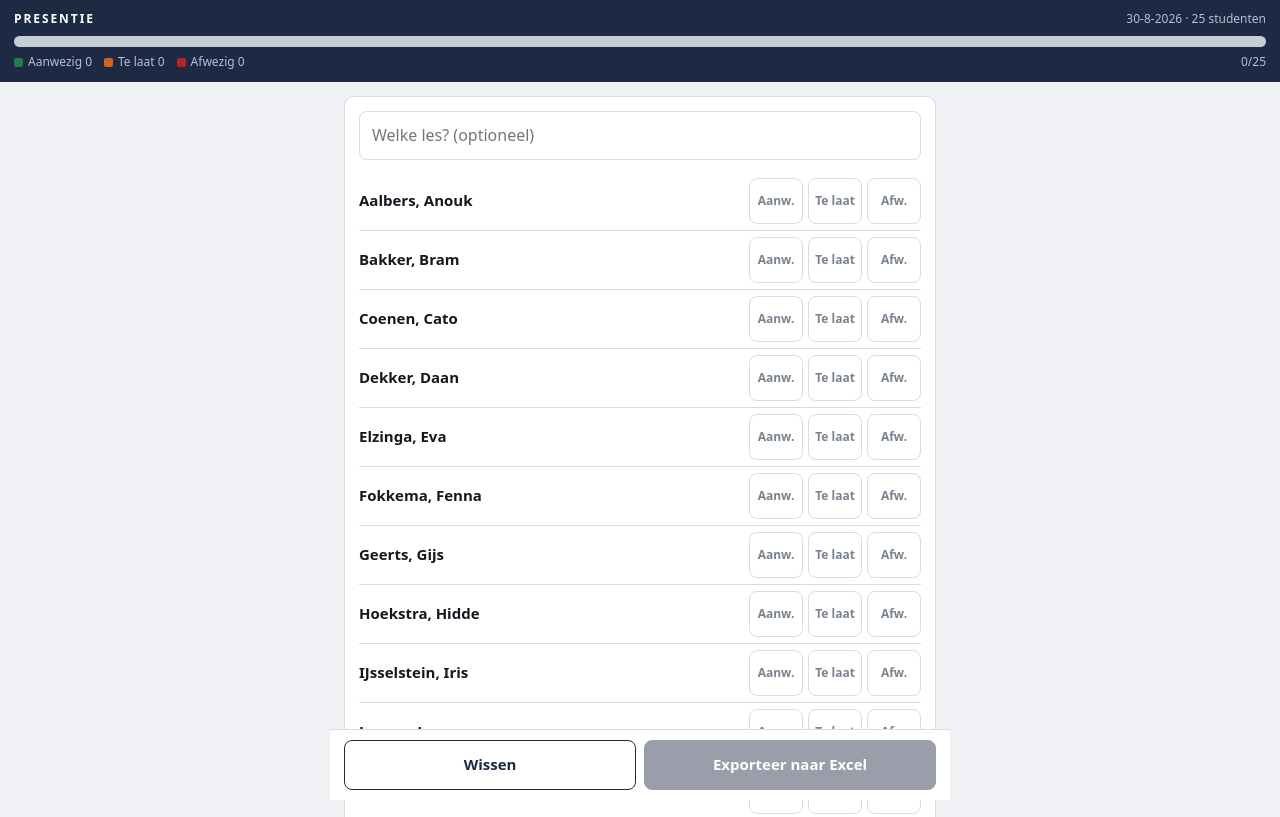
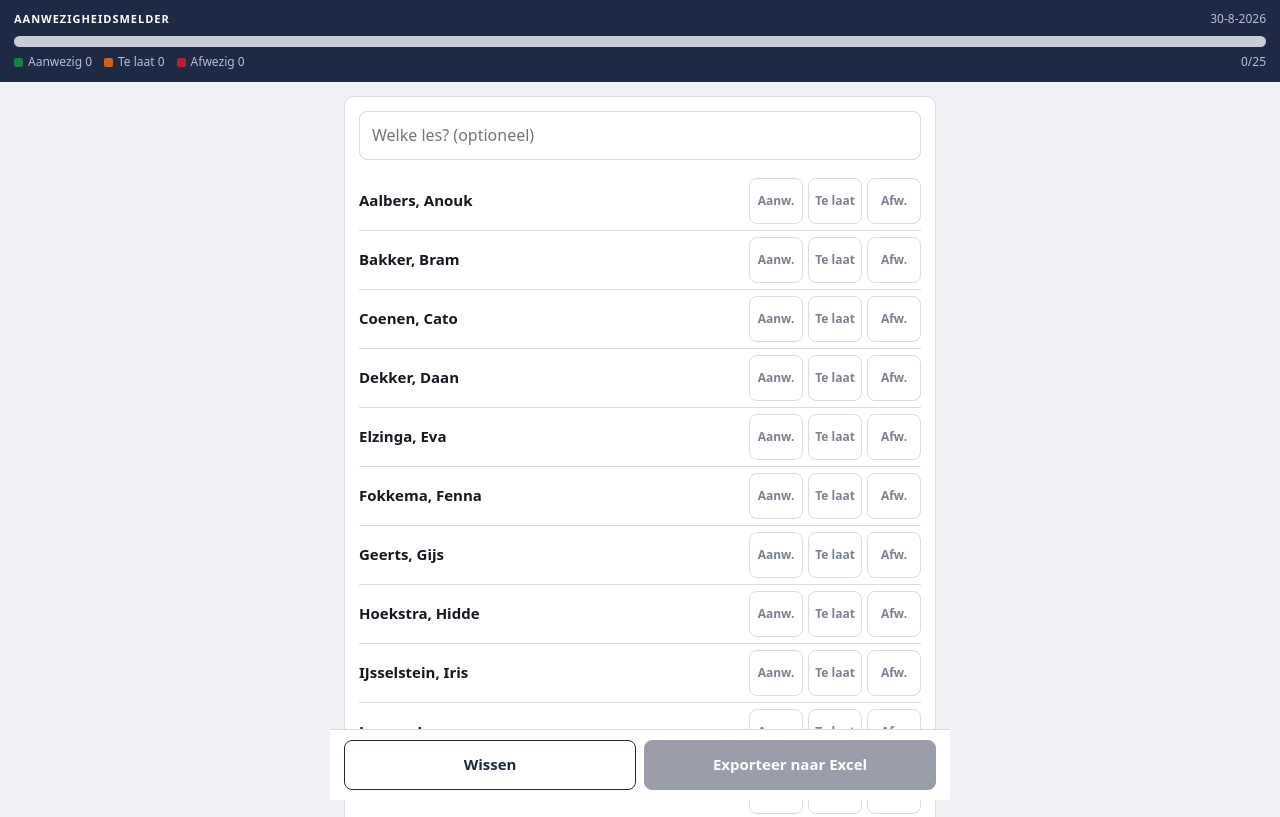
Before and after one commit to haroldschuil/Aanwezigheidsmeter, a plain HTML site: page index.html in a window 1280 px wide. Shown: the top 817 px of the page. Drawn offline with Linux system fonts and the light colour scheme.

Commit message:
Add files via upload

```diff
--- a/index.html
+++ b/index.html
@@ -3,13 +3,13 @@
 <head>
 <meta charset="utf-8">
 <meta name="viewport" content="width=device-width, initial-scale=1, viewport-fit=cover">
-<title>Presentie</title>
+<title>De Aanwezigheidsmelder</title>
 <meta name="theme-color" content="#1E2A44">
 <link rel="manifest" href="./manifest.webmanifest">
 <link rel="apple-touch-icon" href="./apple-touch-icon.png">
 <meta name="apple-mobile-web-app-capable" content="yes">
 <meta name="apple-mobile-web-app-status-bar-style" content="black-translucent">
-<meta name="apple-mobile-web-app-title" content="Presentie">
+<meta name="apple-mobile-web-app-title" content="Aanwezigheid">
 <script src="./xlsx.full.min.js" defer></script>
 <style>
 :root{
@@ -28,8 +28,8 @@ button{cursor:pointer;touch-action:manipulation;-webkit-user-select:none;user-se
 
 .top{position:sticky;top:0;z-index:10;background:var(--nav);color:#fff;padding:calc(10px + env(safe-area-inset-top)) 14px 11px}
 .top-row{display:flex;justify-content:space-between;align-items:baseline;gap:10px}
-.top-title{font-size:12px;font-weight:700;letter-spacing:.16em;text-transform:uppercase}
-.top-meta{font-size:12px;color:#B6C0D4;overflow:hidden;text-overflow:ellipsis;white-space:nowrap}
+.top-title{font-size:11px;font-weight:700;letter-spacing:.09em;text-transform:uppercase;flex:0 1 auto;overflow:hidden;text-overflow:ellipsis;white-space:nowrap}
+.top-meta{font-size:12px;color:#B6C0D4;flex:0 0 auto;white-space:nowrap}
 .bar{display:flex;height:11px;border-radius:6px;overflow:hidden;background:var(--leeg);margin-top:9px}
 .bar div{transition:width .18s ease}
 .counts{display:flex;gap:12px;margin-top:6px;font-size:12px;color:#B6C0D4;font-variant-numeric:tabular-nums}
@@ -86,7 +86,7 @@ select{width:100%;padding:11px;border:1px solid var(--rule);border-radius:8px;mi
 
 <header class="top">
   <div class="top-row">
-    <div class="top-title">Presentie</div>
+    <div class="top-title">Aanwezigheidsmelder</div>
     <div class="top-meta" id="meta"></div>
   </div>
   <div class="bar" id="bar"></div>
@@ -95,7 +95,7 @@ select{width:100%;padding:11px;border:1px solid var(--rule);border-radius:8px;mi
 
 <main class="wrap">
   <div class="installbalk" id="installBalk">
-    <div style="flex:1">Zet Presentie op je beginscherm. Dan opent hij ook zonder verbinding.</div>
+    <div style="flex:1">Zet de Aanwezigheidsmelder op je beginscherm. Dan opent hij ook zonder verbinding.</div>
     <button id="btnInstall">Installeren</button>
   </div>
 
@@ -212,7 +212,7 @@ function toast(t){
 /* ---------------- lijst tekenen ---------------- */
 function tekenKop(){
   const totaal=rijen.length;
-  $('#meta').textContent = `${vandaag()} \u00b7 ${totaal} studenten`;
+  $('#meta').textContent = vandaag();
   const bar=$('#bar'), counts=$('#counts');
   bar.innerHTML=''; counts.innerHTML='';
   let gedaan=0;
@@ -472,7 +472,7 @@ const statusLabel = k => { const s=STATUS.find(x=>x.key===k); return s?s.label:'
 
 function bestandsnaam(ext){
   const les=$('#les').value.trim().replace(/[^\w\s-]/g,'').replace(/\s+/g,'_');
-  return `presentie_${les?les+'_':''}${new Date().toISOString().slice(0,10)}.${ext}`;
+  return `aanwezigheid_${les?les+'_':''}${new Date().toISOString().slice(0,10)}.${ext}`;
 }
 function bewaarBestand(blob,naam){
   const a=document.createElement('a');
@@ -498,7 +498,7 @@ $('#btnExport').addEventListener('click',()=>{
     ws['!cols']=[{wch:12},{wch:24},{wch:26},{wch:18}];
     ws['!autofilter']={ref:'A1:D'+data.length};
     const wb=XLSX.utils.book_new();
-    XLSX.utils.book_append_sheet(wb, ws, 'Presentie');
+    XLSX.utils.book_append_sheet(wb, ws, 'Aanwezigheid');
     const buf=XLSX.write(wb,{bookType:'xlsx',type:'array'});
     bewaarBestand(new Blob([buf],{type:'application/vnd.openxmlformats-officedocument.spreadsheetml.sheet'}),
                   bestandsnaam('xlsx'));
--- a/sw.js
+++ b/sw.js
@@ -1,6 +1,6 @@
 /* Zet de hele app in de cache, zodat hij zonder netwerk opent.
    VERHOOG VERSIE na elke wijziging, anders blijft de oude versie staan. */
-const VERSIE = 'presentie-v3';
+const VERSIE = 'aanwezigheidsmelder-v4';
 const SHELL = [
   './', './index.html', './manifest.webmanifest', './xlsx.full.min.js',
   './icon-192.png', './icon-512.png', './icon-maskable-512.png', './apple-touch-icon.png'
```
Also changed, not shown: manifest.webmanifest.
